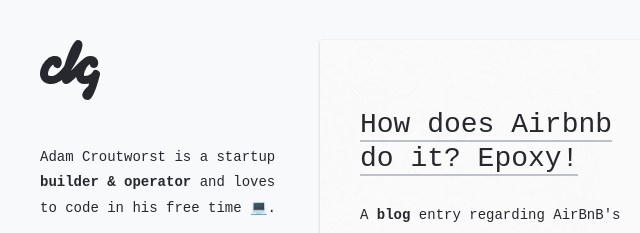
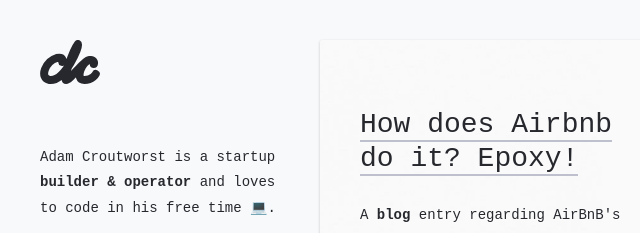
Before and after one commit to acroutworst/acroutworst.github.io, a plain HTML site: page index.html in a window 1280 px wide. Shown: the top 233 px of the page, 0-640 px from the left. Drawn offline with Linux system fonts and the light colour scheme.

Commit message:
trying new imaghe

```diff
--- a/index.html
+++ b/index.html
@@ -35,7 +35,7 @@
     <header class="page-header">
       <nav><a href="/">
           <svg x="0px" y="0px" viewBox="0 0 60 60" class="logo">
-            <path fill="none" stroke="#000000" stroke-width="8px" stroke-linecap="round" stroke-linejoin="round" stroke-miterlimit="10" d="M17.4,24c0,0,1.9-4.6-3.6-4C5.7,21.4-1.3,38.7,9.6,40C25.8,42,41.3,4,38,4c-2.7,0-15.6,36-11.4,36c3.1,0,17.9-20,23.7-20c5,0,3.7,4,3.7,4s1.3-4-3.7-4c-7.4,0-15.7,20-5.6,20c8.2,0,11.3-6,11.3-6s-5.6,22-8,22c-5.3,0,3-7,3-7" class="script"></path>
+<path fill="none" stroke="#000000" stroke-width="8px" stroke-linecap="round" stroke-linejoin="round" stroke-miterlimit="10" d="M22.4,22c0,0,1.9-5.6-5.6-4C5.7,21.4-1.3,37.7,9.6,40C24.8,42,40.3,5,38,4c-4.7,6-15.6,36-11.8,36c4.1,0,17.9-20,23.7-20c5,0,3.7,4,3.9,4s1.3-4-3.7-4c-7.4,0-16.3,20-5.6,20c8.2,0,11.3-6,11.3-6s-6.6" class="script"></path>
           </svg></a>
       </nav>
       <div>
```
